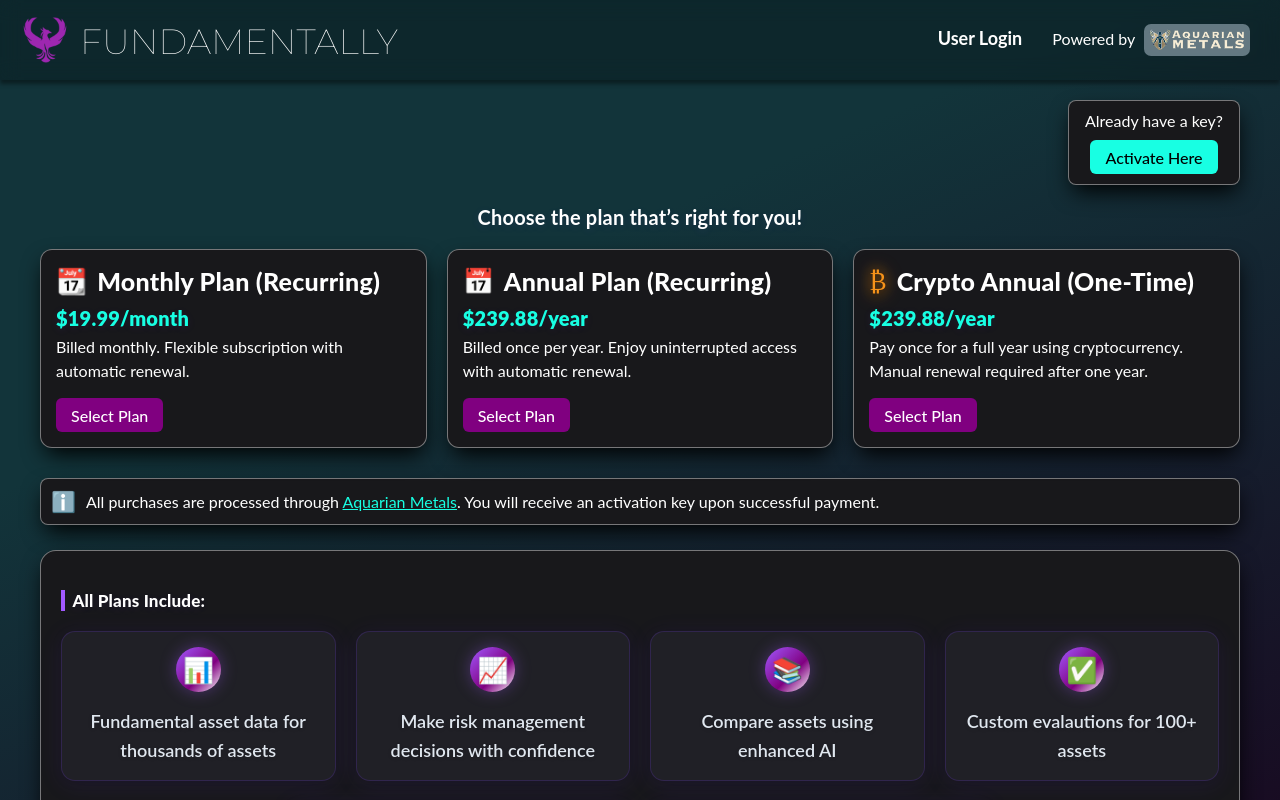
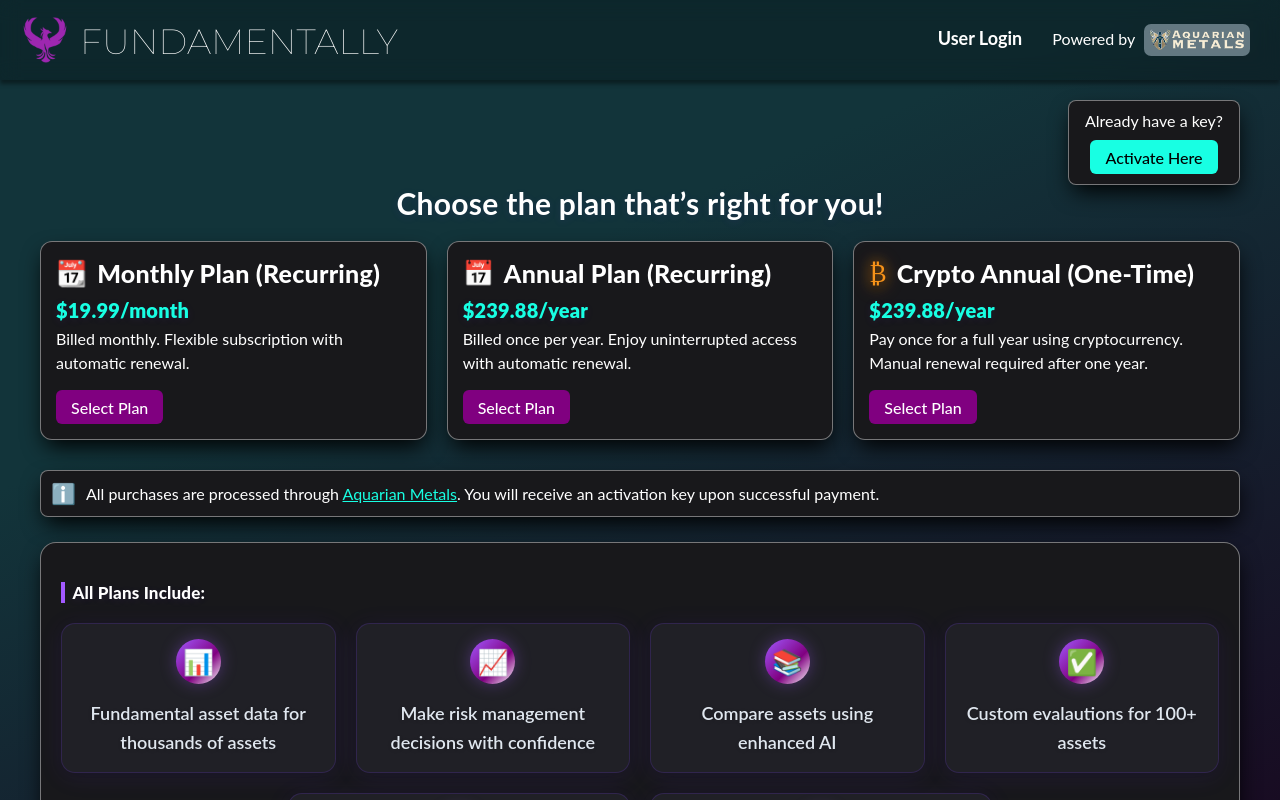
Before and after one commit to razorsyntax/fundamentally-fleek, an Angular app: page /purchase-options in a window 1280 px wide. Shown: the top 800 px of the page. Built offline with nearby package versions, Linux system fonts and the light colour scheme.

Commit message:
updated styles

```diff
--- a/src/app/purchase-options/purchase-options.component.scss
+++ b/src/app/purchase-options/purchase-options.component.scss
@@ -233,13 +233,12 @@
 
 .choose-option-header {
   text-align: center;
-  font-size: 2rem;
+  font-size: 3rem;
   font-weight: 700;
   color: white;
   margin-bottom: 2rem;
   letter-spacing: 0.01em;
   text-shadow: 0 2px 8px rgba(120, 60, 255, 0.10);
-  margin-top: 2rem;
 }
 
 @media (max-width: 900px) {
```
